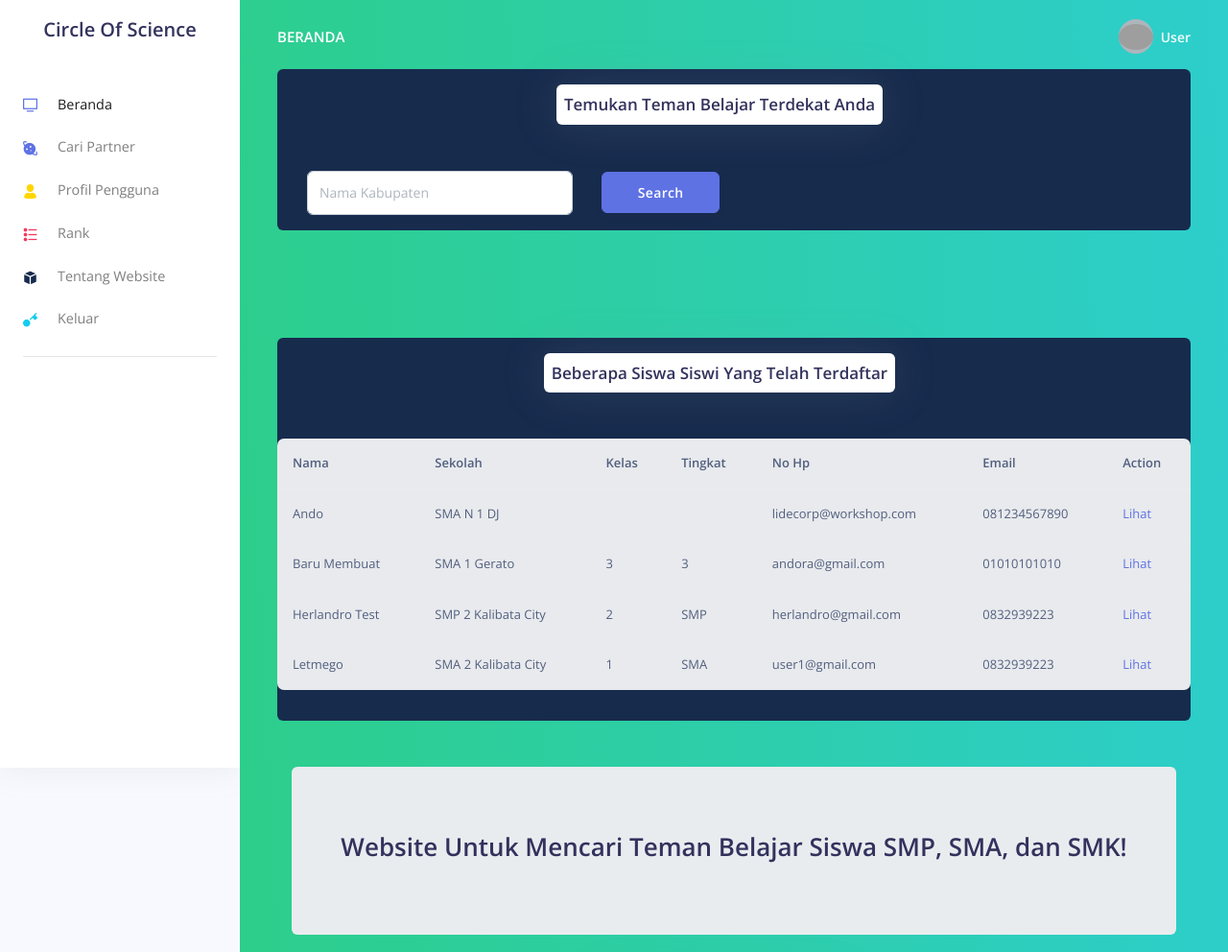
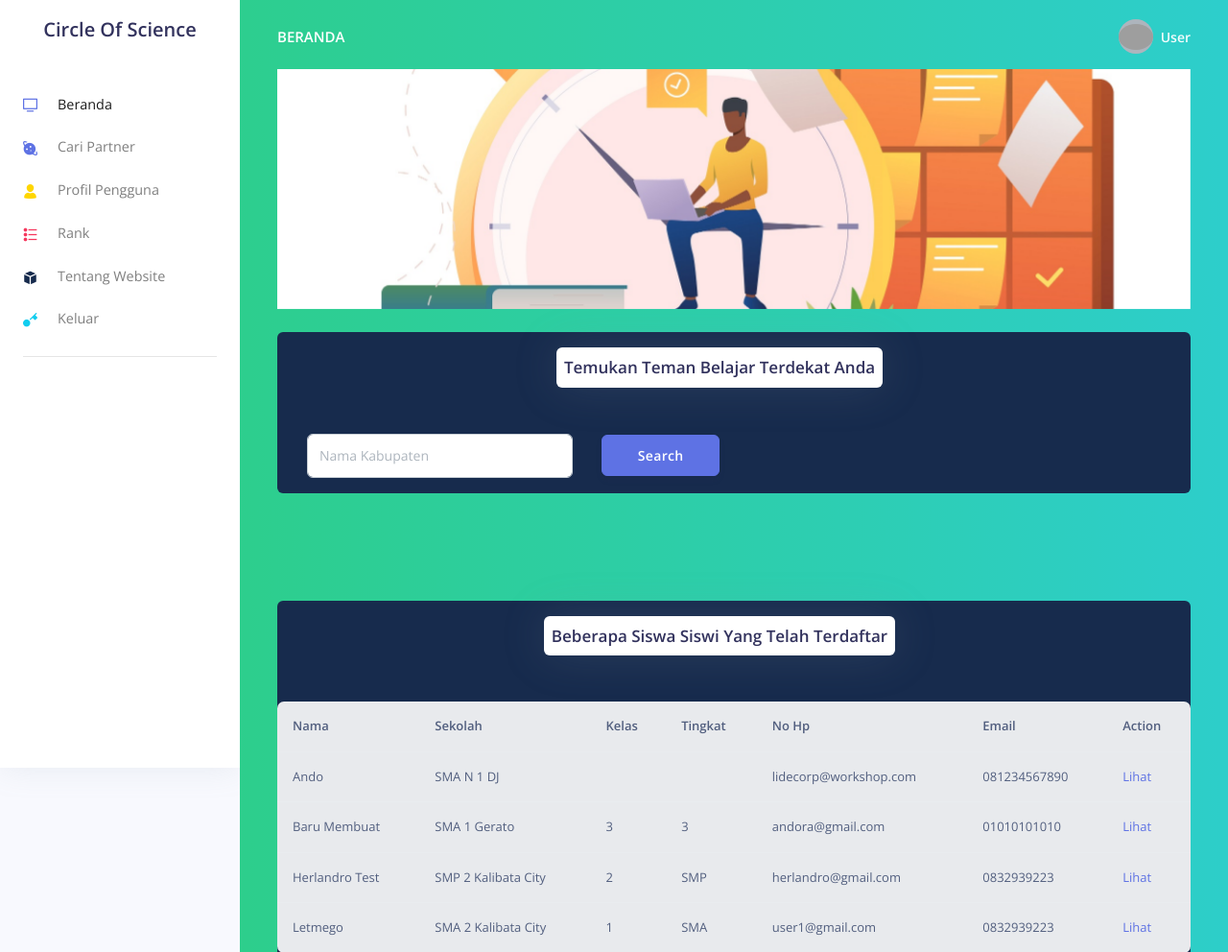
Before and after one commit to ratoz/CoS, a PHP site: page /cos_mvc/public in a window 1280 px wide. Shown: the top 992 px of the page at 96% size. Run offline with PHP 8.4, Linux system fonts and the light colour scheme; the visitor is signed in with stand-in values (Sample User, id 1); data comes from the database, SQL or seed files in the repository; data that the repository does not hold is empty; some libraries are stand-ins or nearby versions; grey boxes are pictures that could not be loaded.

Commit message:
update dashboard

```diff
--- a/app/view/dashboard/index.php
+++ b/app/view/dashboard/index.php
@@ -1,4 +1,30 @@
 <div class="header bg-gradient-success pb-4 pt-5 pt-md-6">
+
+<!--
+<div class="base">
+  <div class="holder"></div>
+  <div class="thread">
+    <div class="pendulum" style="color: white">Circle Of Science</div>
+  </div>
+  <div class="shadow"></div>
+</div>
+<br>
+-->
+<div class="container-fluid mb-4">
+<div id="carouselExampleSlidesOnly" class="carousel slide" data-ride="carousel">
+  <div class="carousel-inner">
+    <div class="carousel-item active">
+      <img class="d-block w-100" style="height: 250px; object-fit: cover" src="img/slide1.jpg" alt="First slide">
+    </div>
+    <div class="carousel-item">
+      <img class="d-block w-100" style="height: 250px; object-fit: cover" src="img/slide2.jpg" alt="Second slide">
+    </div>
+    <div class="carousel-item">
+      <img class="d-block w-100 " style="height: 250px; object-fit: cover" src="img/slide3.jpg" alt="Third slide">
+    </div>
+  </div>
+</div>
+</div>
 
   <div class="container-fluid">
     <div class="form-search-wrap bg-default p-3 rounded" data-aos="fade-up" data-aos-delay="200">
```
Also changed, not shown: public/img/slide1.jpg (added), public/img/slide2.jpg (added), public/img/slide3.jpg (added).
